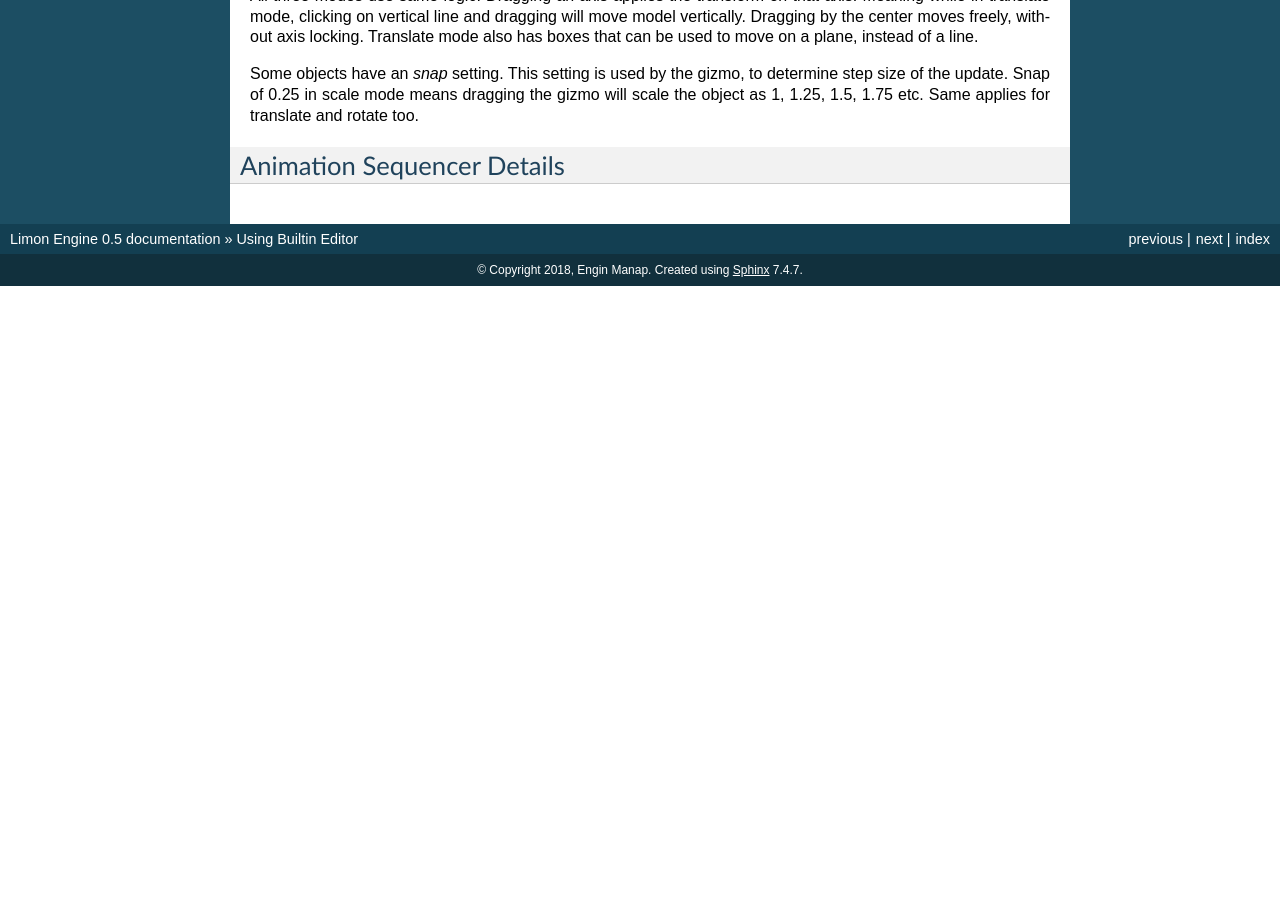
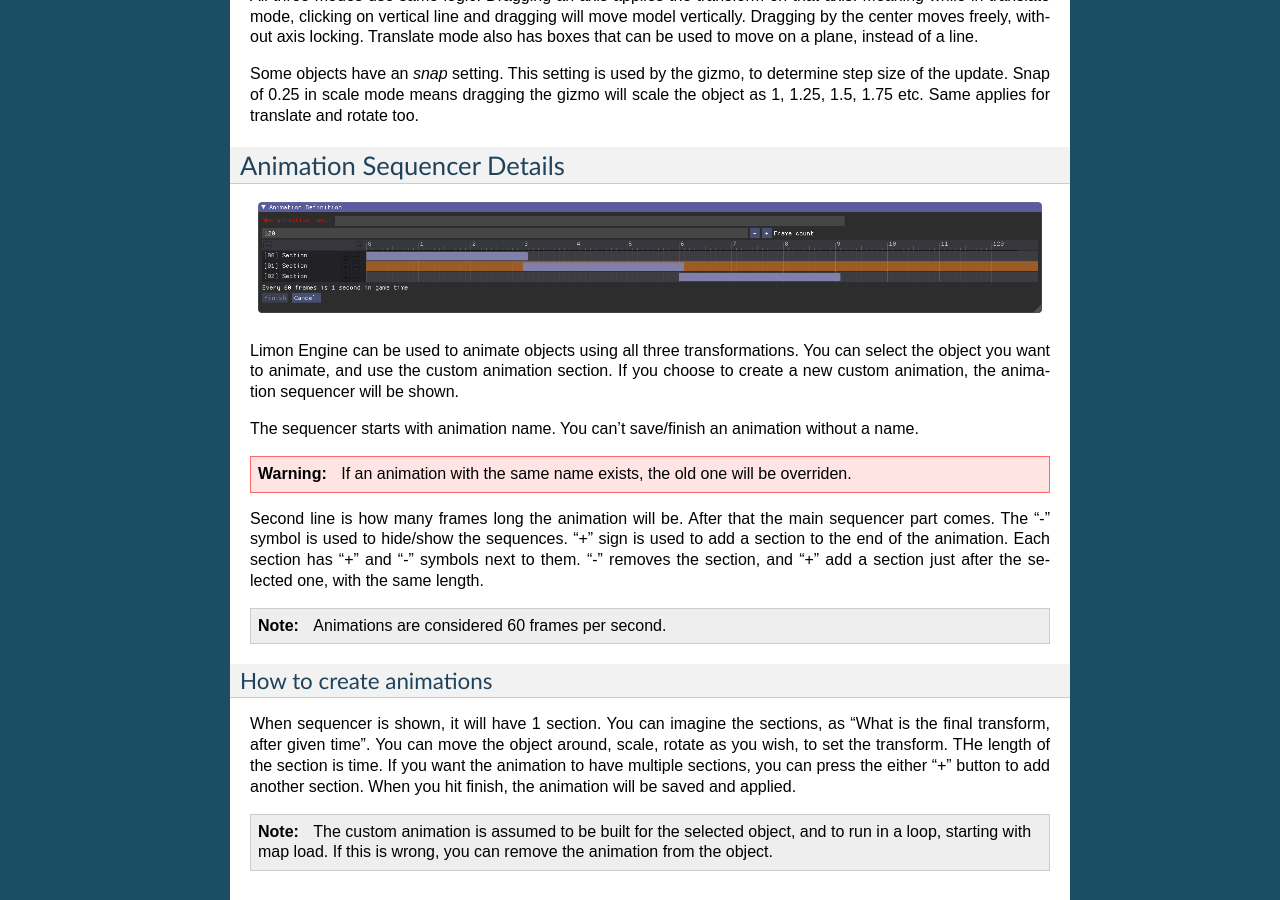
Before and after one commit to enginmanap/limonEngine-docs, a Sphinx documentation site: the page built from docs/UsingTheEditor.rst, in a window 1280 px wide and 900 px high, scrolled down 14352 px. Built offline with Sphinx 7.4.7, drawn with Linux system fonts in a browser that asks for light colours; before the commit the page ends 14638 px from its top, so only the background shows below that; some of the changed text lies outside the part shown.

Commit message:
add animation sequencer details.

```diff
--- a/docs/UsingTheEditor.rst
+++ b/docs/UsingTheEditor.rst
@@ -270,3 +270,26 @@ Some objects have an *snap* setting. This setting is used by the gizmo, to deter
 
 Animation Sequencer Details
 ###########################
+
+.. figure:: _static/media/images/editor-animation_sequencer.png
+    :align: center
+
+Limon Engine can be used to animate objects using all three transformations. You can select the object you want to animate, and use the custom animation section. If you choose to create a new custom animation, the animation sequencer will be shown.
+
+The sequencer starts with animation name. You can't save/finish an animation without a name.
+
+.. warning::
+    If an animation with the same name exists, the old one will be overriden.
+
+Second line is how many frames long the animation will be. After that the main sequencer part comes. The "-" symbol is used to hide/show the sequences. "+" sign is used to add a section to the end of the animation. Each section has "+" and "-" symbols next to them. "-" removes the section, and "+" add a section just after the selected one, with the same length.
+
+.. note::
+    Animations are considered 60 frames per second.
+
+How to create animations
+________________________
+
+When sequencer is shown, it will have 1 section. You can imagine the sections, as "What is the final transform, after given time". You can move the object around, scale, rotate as you wish, to set the transform. THe length of the section is time. If you want the animation to have multiple sections, you can press the either "+" button to add another section. When you hit finish, the animation will be saved and applied.
+
+.. note::
+    The custom animation is assumed to be built for the selected object, and to run in a loop, starting with map load. If this is wrong, you can remove the animation from the object.
```
Also changed, not shown: docs/_static/media/images/editor-animation_sequencer.png (added).
